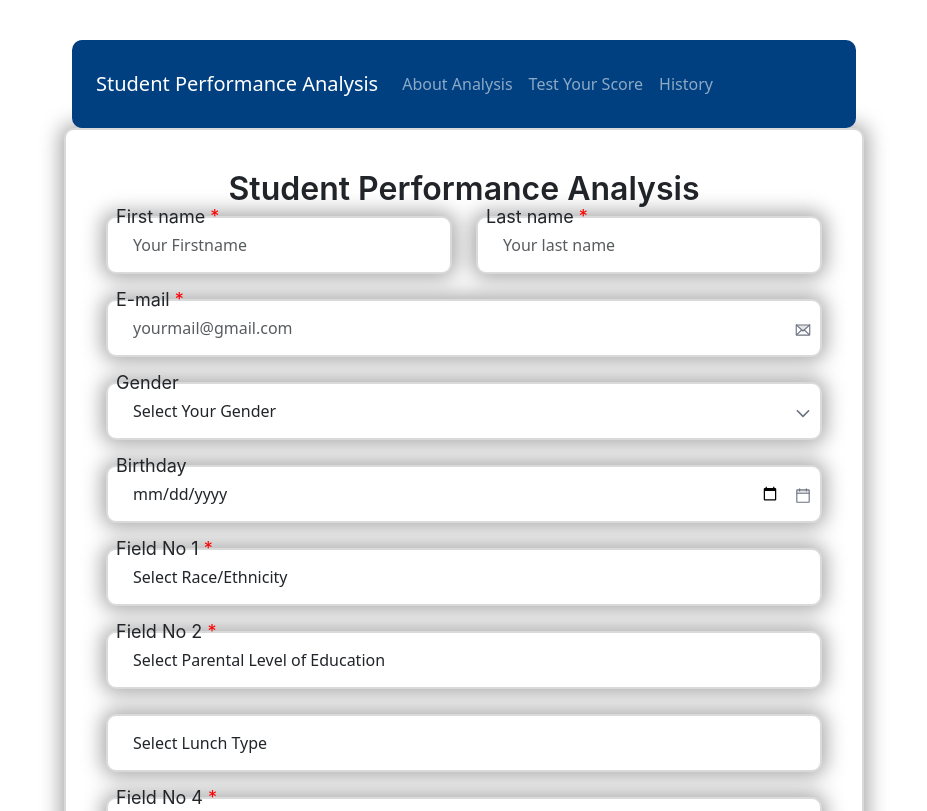
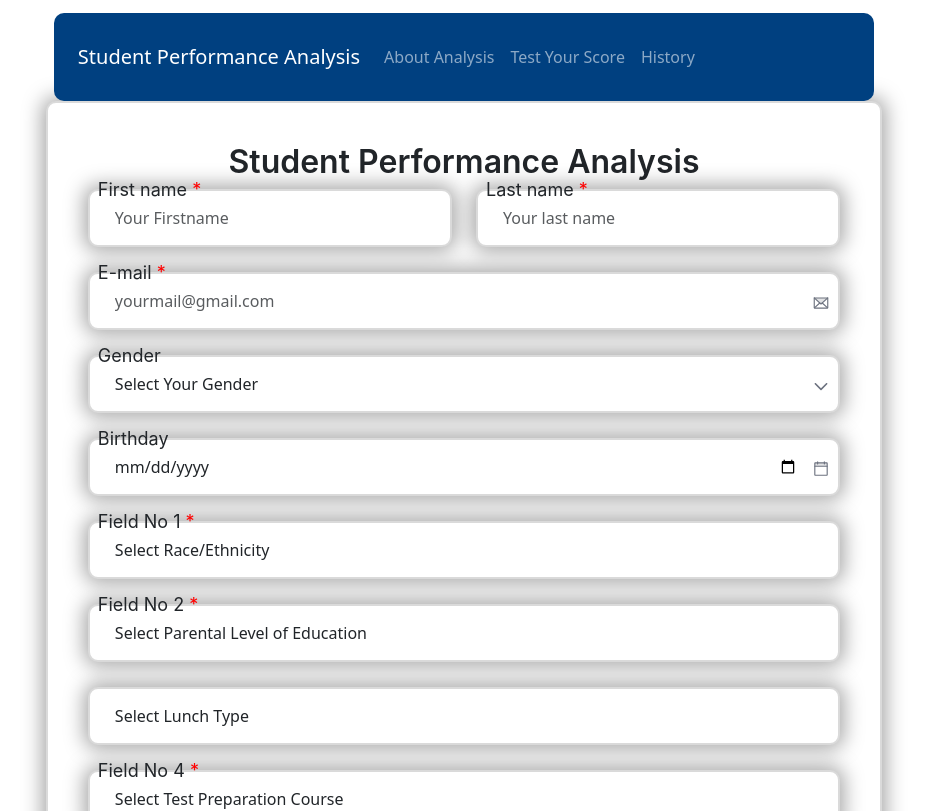
Before and after one commit to Manoj12012004/Student_performance_analysis, a React (Create React App) app in the folder app/: page /auth/input_form in a window 1280 px wide. Shown: the top 811 px of the page, without its empty margins (176-1103 px from the left). Built offline with nearby package versions, Linux system fonts and the light colour scheme.

Commit message:
Update InputForm.css

```diff
--- a/app/src/components/InputForm.css
+++ b/app/src/components/InputForm.css
@@ -1,11 +1,11 @@
 @import url('./variables.css');
 
 .inputform{
-  width: 80vw;
+  width: 100vw;
 }
 .form-container {
   background-color: var(--secondary-color);
-  padding: 40px; /* Adjust padding as needed */
+  padding: 1vw; /* Adjust padding as needed */
 }
 
 .register {
```
